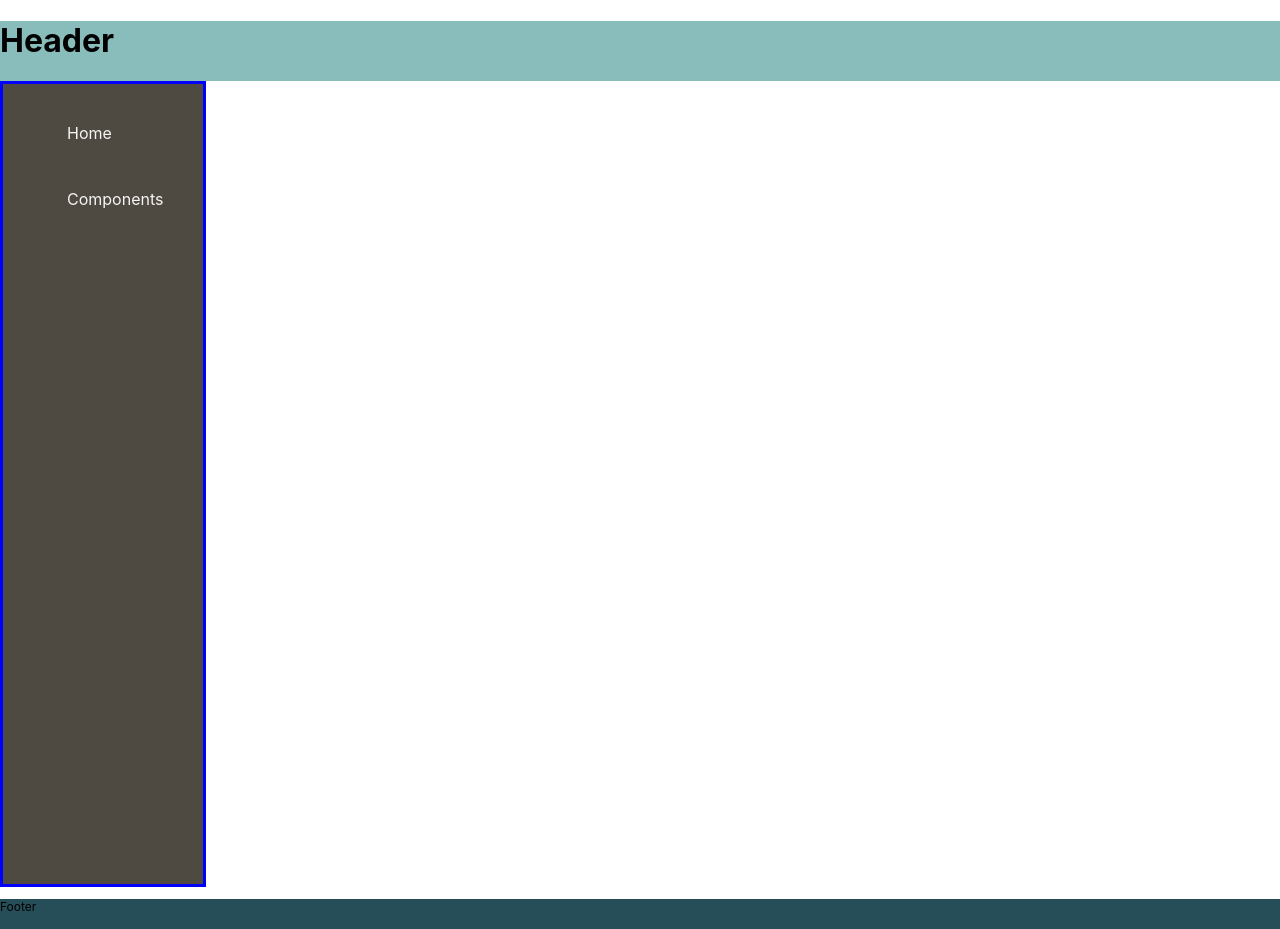
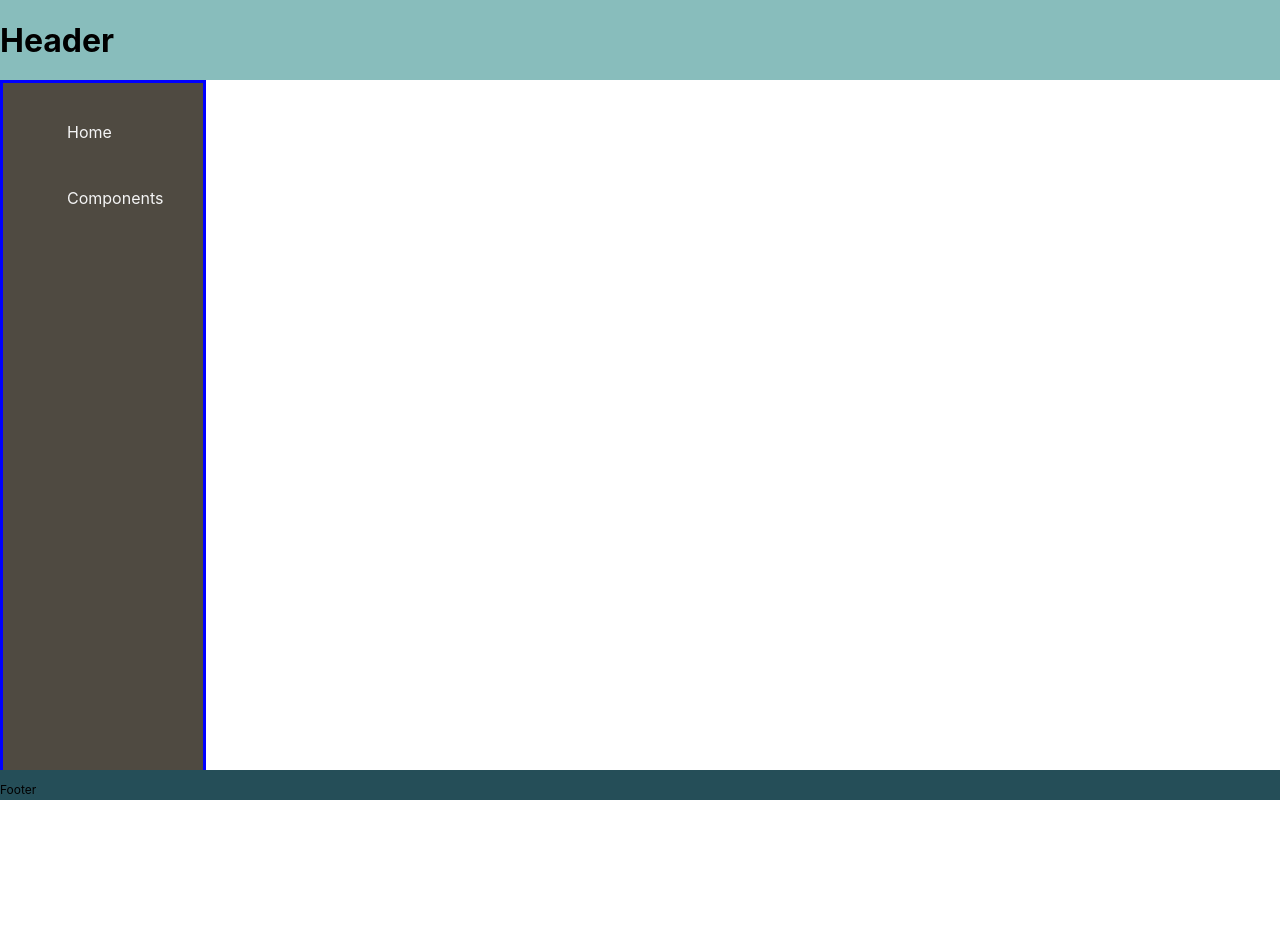
Before and after one commit to danrose9/react-demo-app, a React (Create React App) app: page / in a window 1280 px wide. After the commit the page ends 800 px from the top, so only its background shows below. Built offline with nearby package versions, Linux system fonts and the light colour scheme.

Commit message:
Working fixed header, main & footer

```diff
--- a/src/App.css
+++ b/src/App.css
@@ -1,3 +1,4 @@
 .App {
     display: flex;
+
 }
--- a/src/components/Footer.js
+++ b/src/components/Footer.js
@@ -5,7 +5,7 @@ const StyledFooter = styled.div`
   background-color: #254e58;
   width: 100vw;
   height: 30px;
-  // position: fixed;
+  position: fixed;
 
   padding-bottom: 100% auto;
   bottom: 0;
--- a/src/components/Header.js
+++ b/src/components/Header.js
@@ -4,12 +4,11 @@ import styled from 'styled-components';
 const StyledHeader = styled.div`
   background-color: #88bdbc;
   width: 100vw;
-  // position: fixed;
 
+  overflow: hidden;
   top: 0;
   left: 0;
-  height: 60px;
-  // z-index: 100;
+  height: 80px;
 `;
 
 export default function Header() {
--- a/src/components/Main.js
+++ b/src/components/Main.js
@@ -7,6 +7,8 @@ import { Route, Switch } from 'react-router-dom';
 
 const StyledMain = styled.div`
   width: 100vw;
+  display: flex;
+  height: 90vh;
 `;
 
 export default function Main() {
--- a/src/components/Sidebar.js
+++ b/src/components/Sidebar.js
@@ -8,7 +8,6 @@ const StyledSidebar = styled.div`
   background-color: #4f4a41;
   width: 200px;
   display: flex;
-  height: 100vh;
   border: 3px solid blue;
   top: 200px;
 `;
```
Also changed, not shown: src/index.css (line endings or trailing spaces).
